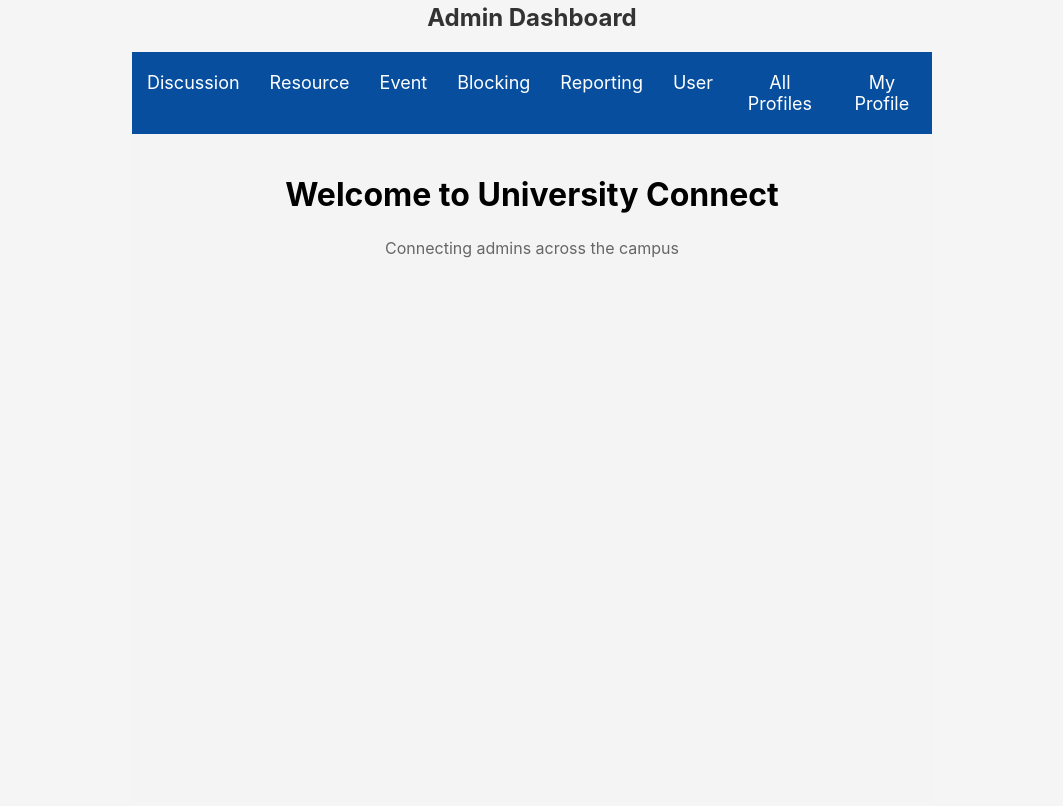
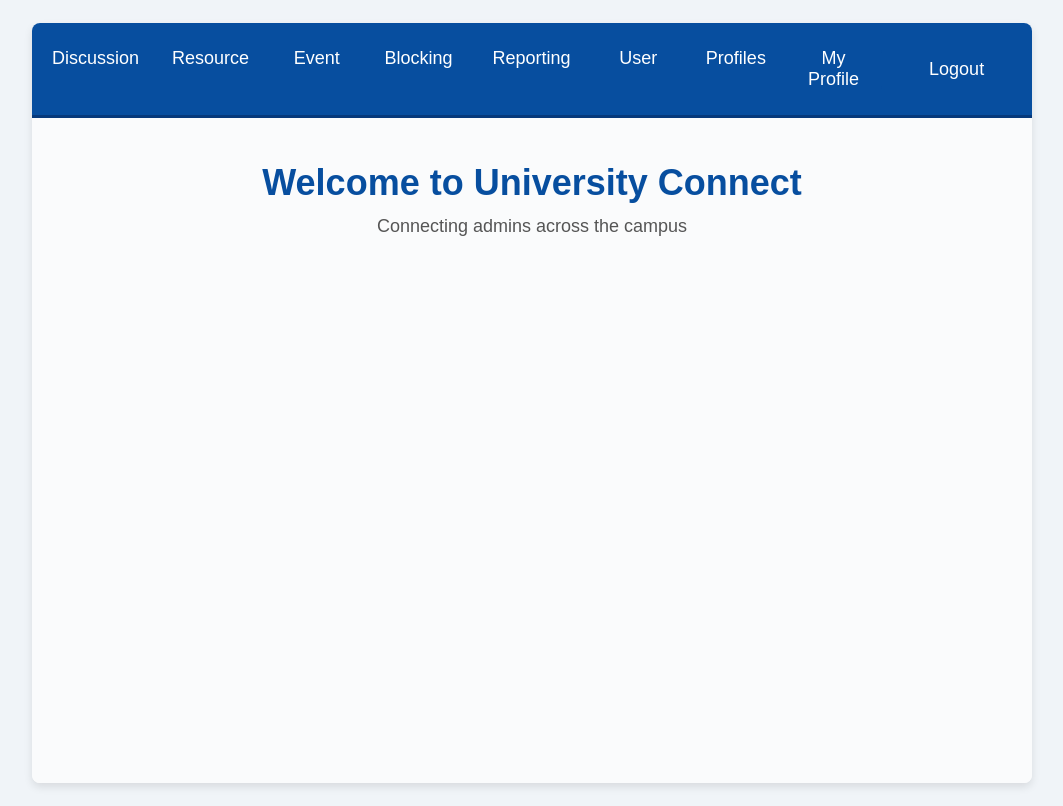
Before and after one commit to phonethantzaw/UniversityConnect, a React (Create React App) app: page /admin/dashboard in a window 1280 px wide. Shown: the whole page, without its empty margins (108-1171 px from the left). Built offline with nearby package versions, Linux system fonts and the light colour scheme; sample sign-in values are in the browser's storage.

Commit message:
add additional features

```diff
--- a/src/components/AdminDashboard.js
+++ b/src/components/AdminDashboard.js
@@ -1,13 +1,36 @@
+import React from 'react';
+import { Link, Outlet, useNavigate } from 'react-router-dom';
+import '../styles/AdminDashboard.css';
 
-import React, {useState} from 'react';
-import {Link, Outlet} from 'react-router-dom';
-import "../styles/AdminDashboard.css";
 function AdminDashboard(props) {
+    const navigate = useNavigate();
+
+    const handleLogout = () => {
+        // Clear the tokens from localStorage
+        localStorage.removeItem('accessToken');
+        localStorage.removeItem('refreshToken');
+        localStorage.removeItem('userRole');
+        localStorage.removeItem('userId');
+
+        // Navigate to the login page
+        navigate('/login', { replace: true });
+    };
+
+    // Preventing back navigation on logout
+    React.useEffect(() => {
+        const handleBackButton = () => navigate('/login', { replace: true });
+
+        window.history.pushState(null, document.title, window.location.href);
+        window.addEventListener('popstate', handleBackButton);
+
+        return () => {
+            window.removeEventListener('popstate', handleBackButton);
+        };
+    }, [navigate]);
 
     return (
         <div className="admin-wrapper">
             <div className="admin-page-container">
-                <h2>Admin Dashboard</h2>
                 <nav className="admin-nav-bar">
                     <Link to="/discussion" className="nav-link">Discussion</Link>
                     <Link to="/resource" className="nav-link">Resource</Link>
@@ -15,15 +38,16 @@ function AdminDashboard(props) {
                     <Link to="/blocking" className="nav-link">Blocking</Link>
                     <Link to="/reporting" className="nav-link">Reporting</Link>
                     <Link to="/user" className="nav-link">User</Link>
-                    <Link to="/all-profiles" className="nav-link">All Profiles</Link>
+                    <Link to="/all-profiles" className="nav-link">Profiles</Link>
                     <Link to={`/profile/filter/${props.userId}`} className="nav-link">My Profile</Link>
+                    <button onClick={handleLogout}>Logout</button>
                 </nav>
                 <div className="admin-content">
                     <div className="welcome-banner">
                         <h1>Welcome to University Connect</h1>
                         <p>Connecting admins across the campus</p>
                     </div>
-                    <Outlet/>
+                    <Outlet />
                 </div>
             </div>
         </div>
--- a/src/components/Dashboard.js
+++ b/src/components/Dashboard.js
@@ -28,16 +28,23 @@ import ReportingInformation from "./ReportingInformation";
 import AllReports from "./AllReports";
 import AllBlocks from "./AllBlocks";
 import AllProfiles from "./AllProfiles";
+import PrivateRoute from "./PrivateRoute";
 
 function Dashboard() {
     const userData = localStorage.getItem('userId');
+    const isAuthenticated = !!localStorage.getItem('accessToken');
+
     return (
         <Router>
             <Routes>
                 <Route path="/" element={<Login />} />
                 <Route path="/login" element={<Login />} />
-                <Route path="/admin/dashboard" element={<AdminDashboard userId={userData}/>} />
-                <Route path="/student/home" element={<StudentHome userId={userData}/>}/>
+                <Route element={<PrivateRoute isAuthenticated={isAuthenticated} />}>
+                    <Route path="/admin/dashboard" element={<AdminDashboard userId={userData} />} />
+                </Route>
+                <Route element={<PrivateRoute isAuthenticated={isAuthenticated} />}>
+                    <Route path="/student/home" element={<StudentHome userId={userData} />} />
+                </Route>
                 <Route path="/user" element={<User />}/>
                 <Route path="/edit-user/:userId" element={<EditUser/>}/>
                 <Route path="/create-user" element={<DeleteUser/>}/>
--- a/src/components/PrivateRoute.js
+++ b/src/components/PrivateRoute.js
@@ -1,9 +1,8 @@
 import React from 'react';
-import { Route, Navigate } from 'react-router-dom';
+import { Navigate, Outlet } from 'react-router-dom';
 
-const PrivateRoute = ({ element, ...rest }) => {
-    const isAuthenticated = !!localStorage.getItem('accessToken');
-    return isAuthenticated ? <Route {...rest} element={element} /> : <Navigate to="/login" />;
+const PrivateRoute = ({ isAuthenticated }) => {
+    return isAuthenticated ? <Outlet /> : <Navigate to="/login" />;
 };
 
 export default PrivateRoute;
--- a/src/components/StudentHome.js
+++ b/src/components/StudentHome.js
@@ -1,9 +1,21 @@
 import React from 'react';
-import { Link, Outlet, useParams } from 'react-router-dom';
-import '../styles/StudentPage.css'; // Import the CSS file
+import { Link, Outlet, useParams, useNavigate } from 'react-router-dom';
+import '../styles/StudentPage.css';
 
 function StudentPage(props) {
     const { userId } = useParams();
+    const navigate = useNavigate();
+
+    const handleLogout = () => {
+        // Clear the tokens from localStorage
+        localStorage.removeItem('accessToken');
+        localStorage.removeItem('refreshToken');
+        localStorage.removeItem('userRole');
+        localStorage.removeItem('userId');
+
+        // Navigate to the login page
+        navigate('/login');
+    };
 
     return (
         <div className="student-wrapper">
@@ -15,21 +27,17 @@ function StudentPage(props) {
                     <Link to="/blocking" className="nav-link">Blocking</Link>
                     <Link to="/reporting" className="nav-link">Reporting</Link>
                     <Link to={`/profile/filter/${props.userId}`} className="nav-link">Profile</Link>
+                    <button onClick={handleLogout}>Logout</button>
                 </nav>
-                <div className="student-wrapper">
-                    <div className="student-content">
-                        <div className="student-content">
-                            <div className="welcome-banner">
-                                <h1>Welcome to University Connect</h1>
-                                <p>Connecting students across the campus</p>
-                            </div>
-                        </div>
-                        <Outlet/>
+                <div className="student-content">
+                    <div className="welcome-banner">
+                        <h1>Welcome to University Connect</h1>
+                        <p>Connecting students across the campus</p>
                     </div>
+                    <Outlet />
                 </div>
             </div>
         </div>
-
     );
 }
 
--- a/src/styles/AdminDashboard.css
+++ b/src/styles/AdminDashboard.css
@@ -1,41 +1,83 @@
-.admin-wrapper{
+/* AdminDashboard.css */
+.admin-wrapper {
     display: flex;
     justify-content: center;
     align-items: center;
     height: 100vh;
     padding: 3px;
-    background-color: #f5f5f5;
+    background-color: #f0f4f8;
+    font-family: 'Arial', sans-serif;
 }
+
 .admin-page-container {
     display: flex;
     flex-direction: column;
-    height: 100vh;
-    width: 800px;
+    height: 95vh;
+    width: 1000px;
+    box-shadow: 0 4px 8px rgba(0, 0, 0, 0.1);
+    border-radius: 8px;
+    overflow: hidden;
+    background-color: #fff;
 }
 
 .admin-nav-bar {
     background-color: #074E9F;
     display: flex;
     justify-content: space-around;
-    padding: 10px 0;
+    padding: 15px 0;
+    border-bottom: 3px solid #06397b;
 }
 
 .nav-link {
+    width:80px;
     color: white;
     text-decoration: none;
     font-size: 18px;
-    padding: 10px 15px;
+    padding: 10px 20px;
     transition: background-color 0.3s, color 0.3s;
+    border-radius: 4px;
 }
 
 .nav-link:hover {
-    background-color: #074E9F;
+    background-color: #06397b;
+    color: #fff;
+}
+
+button {
+    color: white;
+    text-decoration: none;
+    font-size: 18px;
+    padding: 10px 20px;
+    transition: background-color 0.3s, color 0.3s;
+    border-radius: 4px;
+    border: none;
+    cursor: pointer;
+}
+
+button:hover {
+    background-color: #06397b;
     color: #fff;
 }
 
 .admin-content {
     flex: 1;
     padding: 20px;
-    background-color: #f4f4f4;
+    background-color: #fafbfc;
     overflow-y: auto;
 }
+
+.welcome-banner {
+    text-align: center;
+    margin-bottom: 20px;
+}
+
+.welcome-banner h1 {
+    font-size: 36px;
+    color: #074E9F;
+    margin-bottom: 10px;
+}
+
+.welcome-banner p {
+    font-size: 18px;
+    color: #555;
+}
--- a/src/styles/StudentPage.css
+++ b/src/styles/StudentPage.css
@@ -1,42 +1,82 @@
 /* StudentPage.css */
-.student-wrapper{
+.student-wrapper {
     display: flex;
     justify-content: center;
     align-items: center;
     height: 100vh;
     padding: 3px;
-    background-color: #f5f5f5;
+    background-color: #eef2f5;
+    font-family: 'Arial', sans-serif;
 }
+
 .student-page-container {
     display: flex;
     flex-direction: column;
-    height: 100vh;
+    height: 95vh;
     width: 800px;
+    box-shadow: 0 4px 8px rgba(0, 0, 0, 0.1);
+    border-radius: 8px;
+    overflow: hidden;
+    background-color: #fff;
 }
 
 .student-nav-bar {
     background-color: #074E9F;
     display: flex;
     justify-content: space-around;
-    padding: 10px 0;
+    padding: 15px 0;
+    border-bottom: 3px solid #06397b;
 }
 
 .nav-link {
     color: white;
     text-decoration: none;
     font-size: 18px;
-    padding: 10px 15px;
+    padding: 10px 20px;
     transition: background-color 0.3s, color 0.3s;
+    border-radius: 4px;
 }
 
 .nav-link:hover {
-    background-color: #074E9F;
+    background-color: #06397b;
+    color: #fff;
+}
+
+button {
+    color: white;
+    text-decoration: none;
+    font-size: 18px;
+    padding: 10px 20px;
+    transition: background-color 0.3s, color 0.3s;
+    border-radius: 4px;
+    border: none;
+    cursor: pointer;
+}
+
+button:hover {
+    background-color: #06397b;
     color: #fff;
 }
 
 .student-content {
     flex: 1;
     padding: 20px;
-    background-color: #f4f4f4;
+    background-color: #f8f9fa;
     overflow-y: auto;
 }
+
+.welcome-banner {
+    text-align: center;
+    margin-bottom: 20px;
+}
+
+.welcome-banner h1 {
+    font-size: 36px;
+    color: #074E9F;
+    margin-bottom: 10px;
+}
+
+.welcome-banner p {
+    font-size: 18px;
+    color: #555;
+}
--- a/src/utils/refreshToken.js
+++ b/src/utils/refreshToken.js
@@ -5,7 +5,7 @@ export const refreshToken = async () => {
         const refreshToken = localStorage.getItem('refreshToken');
         if (!refreshToken) throw new Error('No refreshToken found');
 
-        const response = await axios.post('/users/refresh-token', { refreshToken });
+        const response = await axios.post('http://localhost:8080/users/refresh-token', { refreshToken });
         const { accessToken, refreshToken: newRefreshToken } = response.data;
 
         localStorage.setItem('accessToken', accessToken);
```
